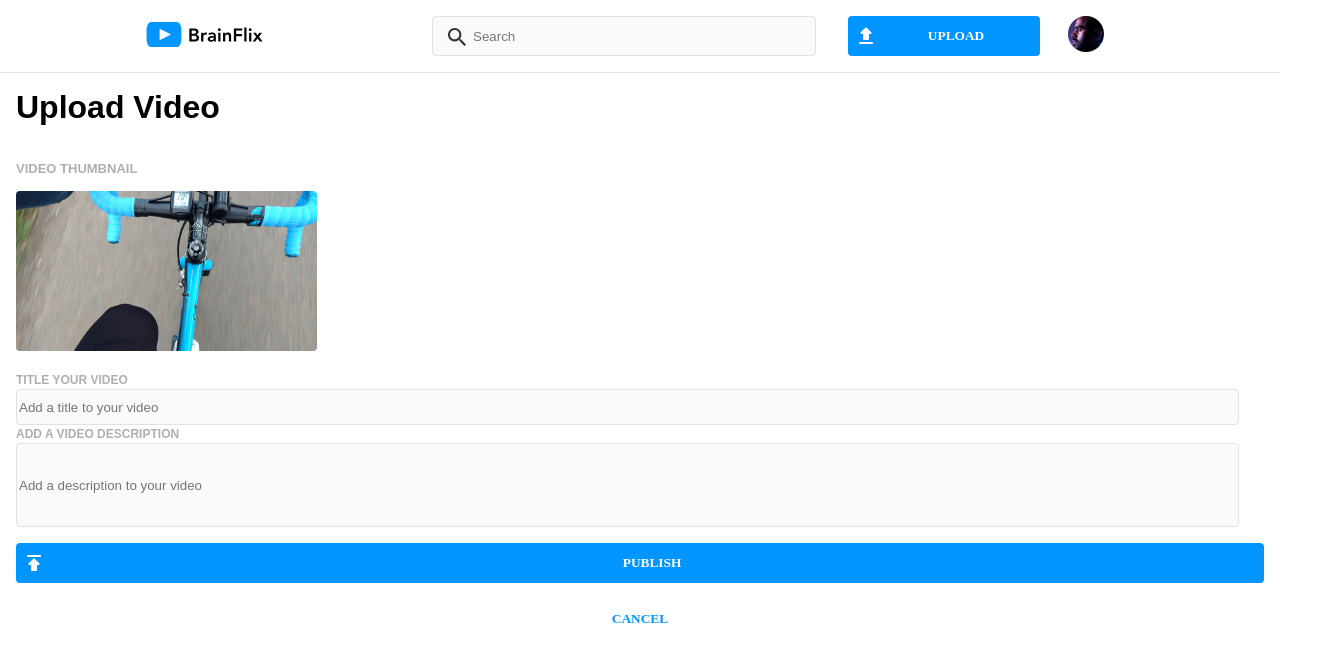
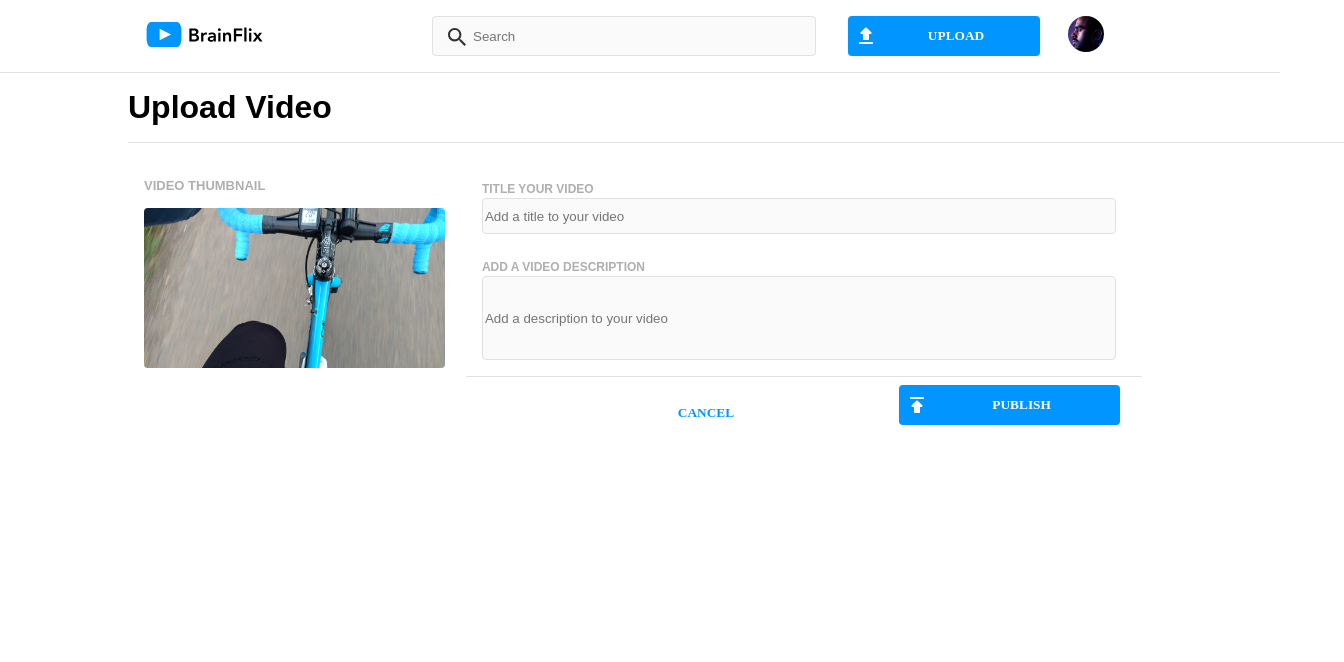
Before and after one commit to GabrielaSernaBanks/gabriela-serna-brainflix, a React (Create React App) app: page /upload-page in a window 1280 px wide. Shown: the top 662 px of the page, 1344 px wide, since content can reach past the window. Built offline with nearby package versions, Linux system fonts and the light colour scheme.

Commit message:
Editing for tablet/desktop upload page

```diff
--- a/src/pages/UploadPage/UploadPage.js
+++ b/src/pages/UploadPage/UploadPage.js
@@ -10,6 +10,9 @@ function UploadPage() {
 			<div className='uploadPage__header-container'>
 				<h1 className='uploadPage__header'>Upload Video</h1>
 			</div>
+			<div className='uploadPage__items'>
+
+
 			<div className='uploadPage__image-container'>
 				<p className='uploadPage__subheader'>VIDEO THUMBNAIL</p>
 				<img className='uploadPage__thumbnail' src={thumbnail} />
@@ -40,7 +43,10 @@ function UploadPage() {
 							placeholder="Add a description to your video"
 						></input>
 					</div>
-					<div className='uploadPage__buttons'>
+				</form>
+			</div>
+			</div>
+			<div className='uploadPage__buttons'>
 						<button className="uploadPage__button">
 							<img className='uploadPage__button-icon' src={publishIcon}></img>
 							<span className="uploadPage__button-text">PUBLISH</span>
@@ -48,8 +54,6 @@ function UploadPage() {
 						<button className="uploadPage__button-cancel">CANCEL
 						</button>
 					</div>
-				</form>
-			</div>
 		</div>
 	);
 }
--- a/src/pages/UploadPage/UploadPage.scss
+++ b/src/pages/UploadPage/UploadPage.scss
@@ -13,14 +13,36 @@
     border-top: 1px solid $secondary-color-mercury;
   }
 
+  &__items{
+    @include desktop{
+      display: flex;
+      margin: 0 8rem;
+    }
+
+  }
+
   &__header{
     padding-top: 1rem;
     margin-left: 1rem;
     margin-top: 0rem;
+
+    @include tablet{
+      border-bottom: 1px solid $secondary-color-mercury;
+      width: 95%;
+      padding-bottom: 1rem;
+    }
+
+    @include desktop{
+      margin-left: 8rem;
+    }
   }
 
   &__image-container{
     width: 100%;
+
+    @include desktop{
+      width: 33%;
+    }
   }
 
   &__subheader{
@@ -34,7 +56,12 @@
     max-height: 10rem;
     border-radius: 4px;
     margin-left: 1rem;
+  }
 
+  &__form-container{
+    @include desktop{
+      width: 66%;
+    }
   }
 
   &__title{
@@ -45,12 +72,22 @@
   &__description{
     @include section-header-mobile;
     color: $primary-color-silver;
+    margin-top: 1.5rem;
+
   }
 
   &__formInput{
     display: flex;
     flex-direction: column;
     padding: 1rem 1rem;
+
+    @include tablet{
+      border-bottom: 1px solid $secondary-color-mercury;
+    }
+
+    // @include desktop{
+    //   width: 100%;
+    // }
   }
 
   &__video-title{
@@ -69,16 +106,35 @@
     border-radius: 4px;
     width: 97.5%;
     text-align: start;
+
+
   }
 
   &__buttons{
     padding: 0 1rem;
+
+    @include tablet{
+      display: flex;
+      flex-direction: row-reverse;
+      align-items: baseline;
+    }
+
+    @include desktop{
+      margin-right: 9rem;
+    }
   }
 
   &__button{
     @include button;
     width: 100%;
 
+    @include tablet{
+      width: 30%;
+    }
+
+    @include desktop{
+      width: 20%;
+    }
   }
 
   &__button-text{
@@ -95,5 +151,9 @@
     font-family: 'Avenir';
     font-weight: 700;
     margin-top: 1rem;
+
+    @include tablet{
+      width: 35%;
+    }
   }
 }
```
